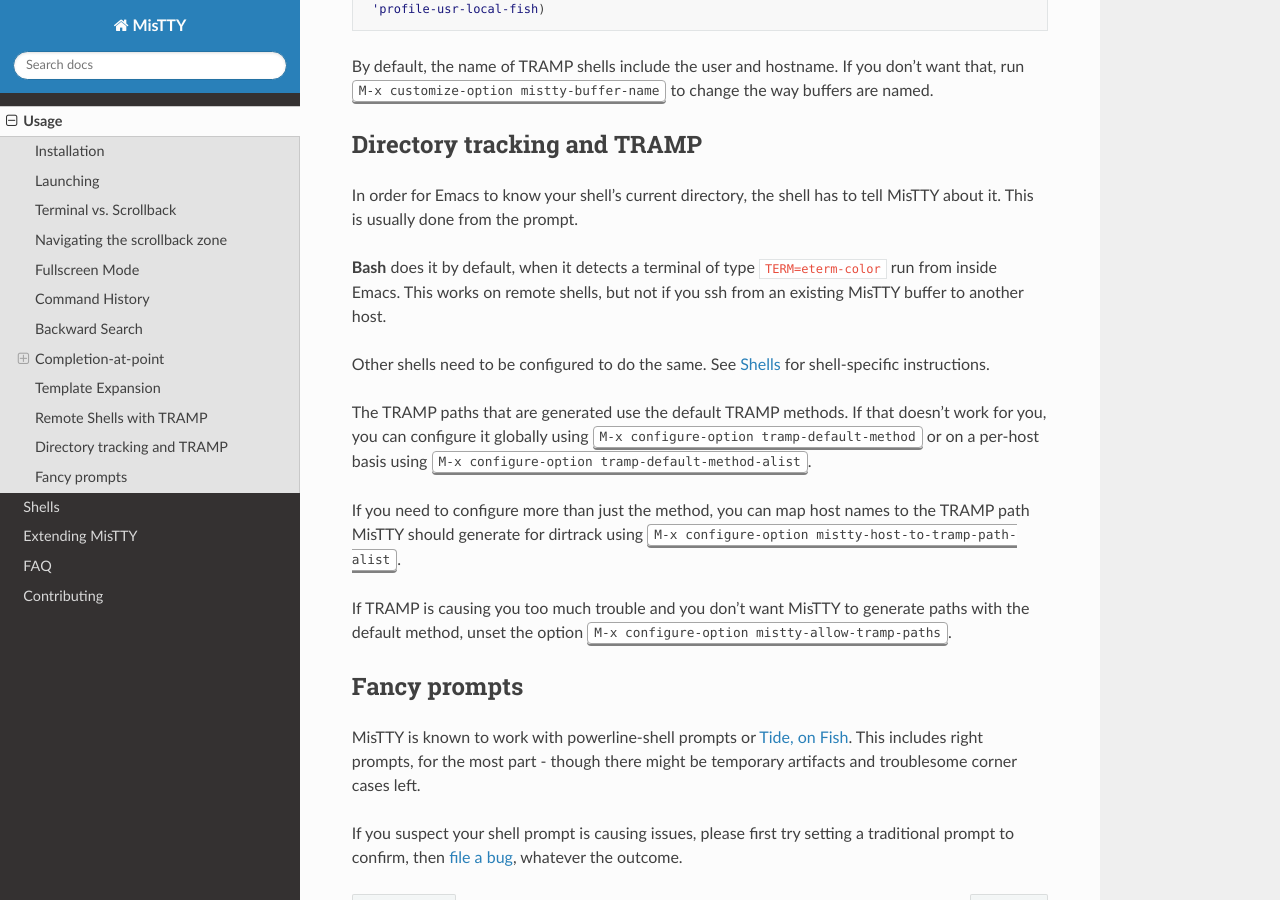
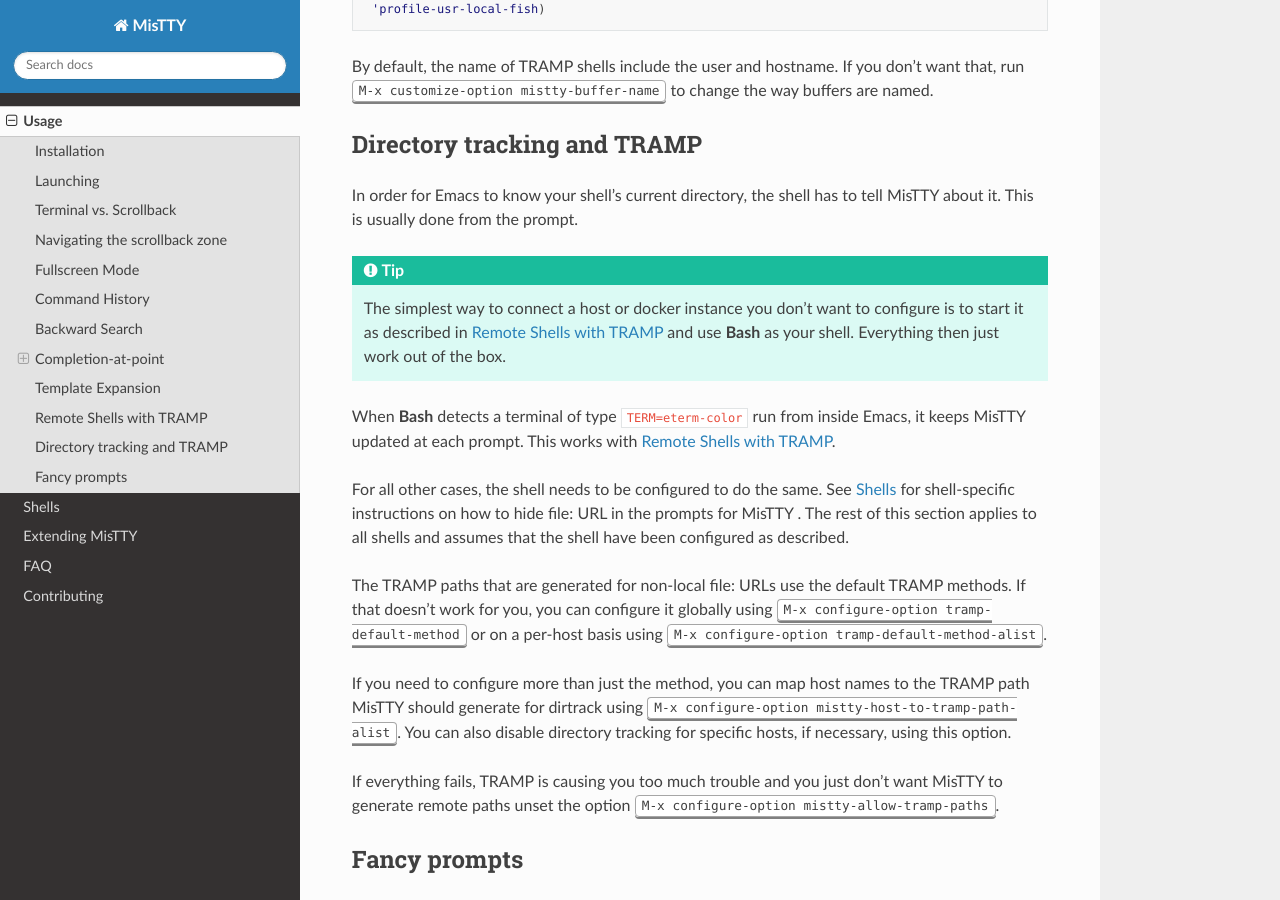
Before and after one commit to szermatt/mistty, a Sphinx documentation site: the page built from docs/source/usage.rst, in a window 1280 px wide and 900 px high, scrolled down 7735 px. Built offline with Sphinx 7.4.7 and the Read the Docs theme 3.1.0, drawn with Linux system fonts in a browser that asks for light colours.

Commit message:
docs: Update section directory tracking with TRAMP.
This change mentions connecting to remote hosts using TRAMP and using
bash as the simplest no-work solution.

```diff
--- a/docs/source/usage.rst
+++ b/docs/source/usage.rst
@@ -492,26 +492,38 @@
 In order for Emacs to know your shell's current directory, the shell
 has to tell MisTTY about it. This is usually done from the prompt.
 
-:program:`Bash` does it by default, when it detects a terminal of type
-:code:`TERM=eterm-color` run from inside Emacs. This works on remote
-shells, but not if you ssh from an existing MisTTY buffer to another
-host.
+.. tip::
 
-Other shells need to be configured to do the same. See :ref:`shells`
-for shell-specific instructions.
+   The simplest way to connect a host or docker instance you don't
+   want to configure is to start it as described in :ref:`tramp` and
+   use :program:`Bash` as your shell. Everything then just work out of
+   the box.
 
-The TRAMP paths that are generated use the default TRAMP methods. If
-that doesn't work for you, you can configure it globally using
-:kbd:`M-x configure-option tramp-default-method` or on a per-host
-basis using :kbd:`M-x configure-option tramp-default-method-alist`.
+When :program:`Bash` detects a terminal of type
+:code:`TERM=eterm-color` run from inside Emacs, it keeps MisTTY
+updated at each prompt. This works with :ref:`tramp`.
+
+For all other cases, the shell needs to be configured to do the same.
+See :ref:`shells` for shell-specific instructions on how to hide file:
+URL in the prompts for MisTTY . The rest of this section applies to
+all shells and assumes that the shell have been configured as
+described.
+
+The TRAMP paths that are generated for non-local file: URLs use the
+default TRAMP methods. If that doesn't work for you, you can configure
+it globally using :kbd:`M-x configure-option tramp-default-method` or
+on a per-host basis using :kbd:`M-x configure-option
+tramp-default-method-alist`.
 
 If you need to configure more than just the method, you can map host
 names to the TRAMP path MisTTY should generate for dirtrack using
-:kbd:`M-x configure-option mistty-host-to-tramp-path-alist`.
+:kbd:`M-x configure-option mistty-host-to-tramp-path-alist`. You can
+also disable directory tracking for specific hosts, if necessary,
+using this option.
 
-If TRAMP is causing you too much trouble and you don't want MisTTY to
-generate paths with the default method, unset the option :kbd:`M-x
-configure-option mistty-allow-tramp-paths`.
+If everything fails, TRAMP is causing you too much trouble and you
+just don't want MisTTY to generate remote paths unset the option
+:kbd:`M-x configure-option mistty-allow-tramp-paths`.
 
 Fancy prompts
 -------------
```
Also changed, not shown: 1 other file.
